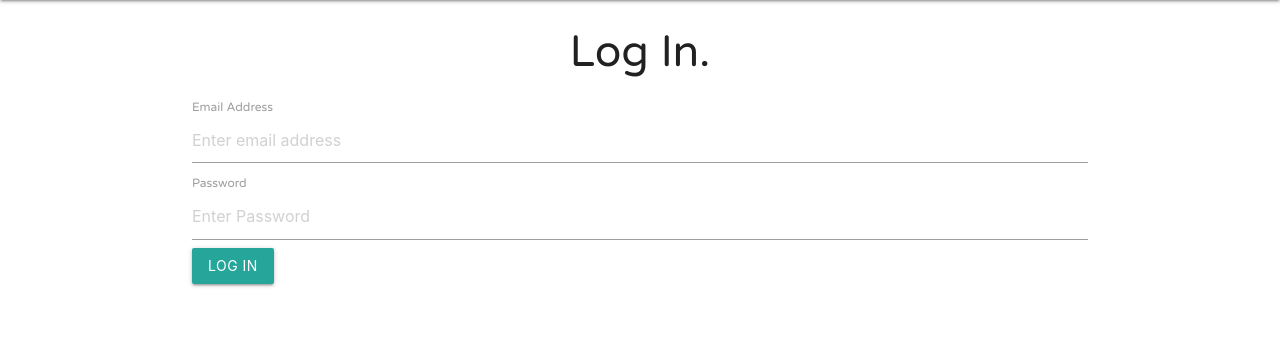
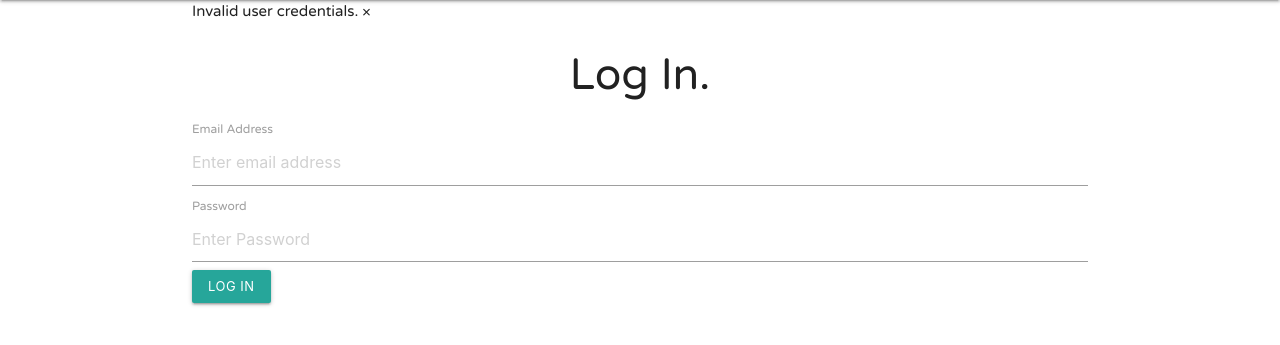
Before and after one commit to saoirse-defi/CI-MS3-hashboard, a Flask app: page /login in a window 1280 px wide. Shown: the part 64-409 px from the top of the page. Run offline with Flask 2, Linux system fonts and the light colour scheme; parts of the project's set-up code (start-up, migrations or seed data) failed here and were passed over; some libraries are stand-ins or nearby versions.

Commit message:
add alert banner

```diff
--- a/templates/login.html
+++ b/templates/login.html
@@ -1,6 +1,10 @@
 {% extends "base.html" %} {% block title %}Login{% endblock %}
 
 {% block content %}
+<div class="alert">
+    <span class="alert-text">Invalid user credentials.</span>
+    <span class="closebtn" onclick="this.parentElement.style.display='none';">&times;</span>
+</div>
 <form method="POST" id="login-form">
     <h3 align="center">Log In.</h3>
     <div class="form-group">
@@ -11,6 +15,6 @@
         <label for="password">Password</label>
         <input type="password" class="form-control" id="password" name="password" placeholder="Enter Password" required/>
     </div>
-    <button type="submit" class="btn btn-primary" id="btn-login">Log In</button>
+    <button type="submit" class="waves-effect waves-light btn-small" id="btn-login">Log In</button>
 </form>
 {% endblock %}
```
